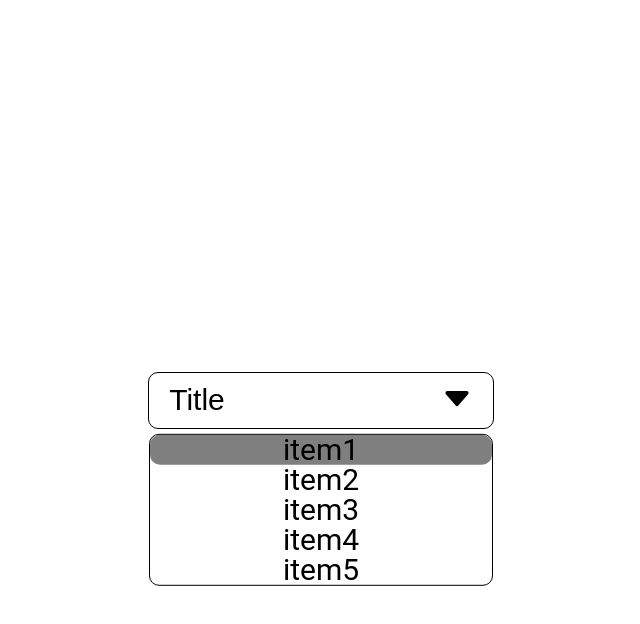
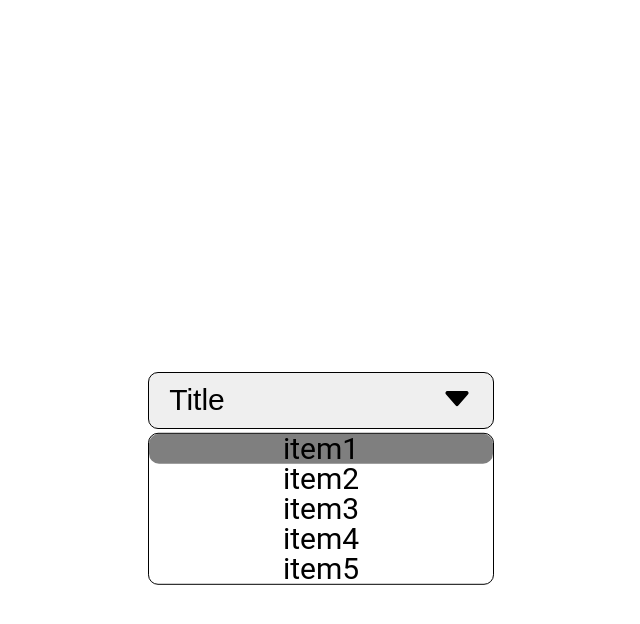
Before and after one commit to DmitriiBr/currency-converter, a website built with webpack: page src/index.html in a window 1280 px wide. Both pictures are taken after a click on the button "Title". Shown: the whole page, without its empty margins (319-959 px from the left). Built offline with nearby package versions, Linux system fonts and the light colour scheme.

Commit message:
refactored dropdown to class logic

```diff
--- a/src/index.html
+++ b/src/index.html
@@ -15,8 +15,7 @@
 <body>
   <main class="main">
     <div class="theme-switcher"></div>
-    <div class="dropdown">
-      <div class="dropdown__container container">
+    <!-- <div class="dropdown">
       <button class="dropdown__btn btn">
         <span class="dropdown__title">Title</span>
         <span class="dropdown__arrow">
@@ -28,8 +27,7 @@
       </button>
       <ul class="dropdown__list">
       </ul>
-      </div>
-    </div>
+    </div> -->
   </main>
 </body>
 
--- /dev/null
+++ b/src/scripts/components/Dropdown/DropdownBtn.ts
@@ -0,0 +1,32 @@
+import { Dropdown } from '.';
+
+export class DropdownBtn extends Dropdown {
+  private btnClass: string;
+
+  constructor(btnClass: string) {
+    super();
+    this.btnClass = btnClass;
+  }
+
+  render(mainClass: string): string {
+    return `
+      <button class="${this.btnClass}">
+        <span class="${mainClass}__title">Title</span>
+          <span class="${mainClass}__arrow">
+            <svg xmlns="http://www.w3.org/2000/svg" viewBox="0 0 16 16">
+              <path
+                d="M7.247 11.14 2.451 5.658C1.885 5.013 2.345 4 3.204 4h9.592a1 1 0 0 1 .753 1.659l-4.796 5.48a1 1 0 0 1-1.506 0z" />
+            </svg>
+      </button>
+    `;
+  }
+
+  element(): Element | null {
+    const btnElement = document.querySelector(`.${this.btnClass}`);
+    return btnElement;
+  }
+
+  addListenerToggle(toggledElement: Element | null, toggledClass: string): void {
+    this.element()?.addEventListener('click', () => toggledElement?.classList.toggle(toggledClass));
+  }
+}
--- /dev/null
+++ b/src/scripts/components/Dropdown/DropdownController.ts
@@ -0,0 +1,29 @@
+import { Dropdown } from '.';
+import { DropdownBtn } from './DropdownBtn';
+import { DropdownList } from './DropdownList';
+
+export class DropdownController extends Dropdown {
+  private list = new DropdownList(`${this.mainClass}__list`);
+  private btn = new DropdownBtn(`${this.mainClass}__btn`);
+
+  constructor(mainClass: string) {
+    super(mainClass);
+  }
+
+  public renderDropdown() {
+    const dropdownWrapper = document.createElement('div');
+    dropdownWrapper.classList.add(this.mainClass || 'dropdown');
+
+    dropdownWrapper.insertAdjacentHTML('afterbegin', `
+        ${this.btn.render(this.mainClass || 'dropdown')}
+        ${this.list.render()}
+    `);
+
+    return dropdownWrapper;
+  }
+
+  addListeners() {
+    this.btn.addListenerToggle(this.list.element(), 'dropdown__list--show');
+    this.list.addListenerMouseOver();
+  }
+}
--- /dev/null
+++ b/src/scripts/components/Dropdown/DropdownList.ts
@@ -0,0 +1,44 @@
+import { IDropdownListItem } from '../../data/types';
+import { Dropdown } from '.';
+import { listItemsData } from '../../data';
+import { DropdownListItem } from './DropdownListItem';
+
+export class DropdownList extends Dropdown {
+  private listClass: string;
+
+  constructor(listClass: string) {
+    super();
+    this.listClass = listClass;
+  }
+
+  render(): string {
+    const listItem = new DropdownListItem();
+    const listData: IDropdownListItem[] = listItemsData;
+
+    return `
+      <ul class="${this.listClass}">
+        ${listData.map(({ text, index }) => {
+      return listItem.render({ text, index: index * 100 }, this.listClass);
+    }).join('')}
+      </ul>
+    `;
+  }
+
+  element(): HTMLUListElement | null {
+    const listElement = document.querySelector(`.${this.listClass}`);
+
+    return (listElement as HTMLUListElement);
+  }
+
+  addListenerMouseOver() {
+    const root = document.documentElement;
+
+    this.element()?.addEventListener('mouseover', (e: Event) => {
+      const { target } = e;
+      if (target) {
+        const translateValue = (target as HTMLElement)?.dataset.translateValue;
+        translateValue ? root.style.setProperty('--translate-value', translateValue) : null;
+      }
+    });
+  }
+}
--- /dev/null
+++ b/src/scripts/components/Dropdown/DropdownListItem.ts
@@ -0,0 +1,13 @@
+import { IDropdownListItem } from '../../data/types';
+import { Dropdown } from '.';
+
+export class DropdownListItem extends Dropdown {
+
+  render({ text, index }: IDropdownListItem, listClass: string): string {
+    return `
+      <li class="${listClass}--item" data-translate-value="${index}%">
+        ${text}
+      </li>
+    `;
+  }
+}
--- /dev/null
+++ b/src/scripts/components/Dropdown/index.ts
@@ -0,0 +1,7 @@
+export class Dropdown {
+  protected mainClass: string | undefined;
+
+  constructor(mainClass?: string) {
+    this.mainClass = mainClass;
+  }
+}
--- a/src/scripts/index.ts
+++ b/src/scripts/index.ts
@@ -1,40 +1,12 @@
 import '../styles/index.scss';
-import { listItemsData } from './data';
-import { IDropdownListItem } from './data/types';
+import { DropdownController } from './components/Dropdown/DropdownController';
+//import { listItemsData } from './data';
+//import { IDropdownListItem } from './data/types';
 
 // Elements
-const root = document.documentElement;
-//const dropdown: HTMLDivElement | null = document.querySelector('.dropdown');
-const dropdownBtn: HTMLButtonElement | null = document.querySelector('.dropdown__btn');
-const dropdownList: HTMLUListElement | null = document.querySelector('.dropdown__list');
+const main = document.querySelector('main');
 
-const dropdownListItemTemplate = <T extends IDropdownListItem>({ text, index }: T): string => {
-  return `
-    <li class="dropdown__list--item" data-translate-value="${index}%">${text}</li>
-  `;
-};
+const MyDropdownController = new DropdownController('dropdown');
+main?.insertAdjacentElement('beforeend', MyDropdownController.renderDropdown());
 
-dropdownBtn?.addEventListener('click', () => {
-  console.log('clicked');
-  dropdownList?.classList.toggle('dropdown__list--show');
-});
-
-const renderListItems = (): void => {
-  listItemsData.forEach((item: IDropdownListItem) => {
-    if (dropdownList !== null) {
-      dropdownList.innerHTML += dropdownListItemTemplate({ text: item.text, index: item.index * 100 });
-    }
-  });
-};
-
-dropdownList?.addEventListener('mouseover', (e: MouseEvent) => {
-  const { target } = e;
-  console.log(target)
-  if (target) {
-    const translateValue = (target as HTMLElement)?.dataset.translateValue;
-    translateValue ? root.style.setProperty('--translate-value', translateValue) : null;
-    console.log(root.style.getPropertyValue('--translate-value'));
-  }
-});
-
-renderListItems();
+MyDropdownController.addListeners();
--- /dev/null
+++ b/src/styles/components/dropdown.scss
@@ -0,0 +1,76 @@
+.dropdown {
+  min-width: 90%;
+  position: relative;
+
+  svg {
+    height: 2rem;
+    width: 2rem;
+  }
+
+  &__title {
+    font-size: var(--font-size);
+  }
+
+  &__btn {
+    display: flex;
+    justify-content: space-between;
+    width: 100%;
+    padding: 10px 20px 10px 20px;
+    border-radius: var(--border-radius);
+    border: 1px solid black;
+
+    &:hover {
+      background-color: green;
+    }
+  }
+
+  &__list {
+    position: absolute;
+    top: 0;
+    transform: translateY(40%);
+    display: none;
+    list-style: none;
+    width: 100%;
+    border-radius: var(--border-radius);
+    border: 1px solid black;
+    font-size: var(--font-size);
+
+    &::before {
+      content: "";
+      position: absolute;
+      top: 0;
+      bottom: 0;
+      right: 0;
+      left: 0;
+      z-index: -1;
+      opacity: 0.5;
+      transition: all var(--transition-time) linear;
+      transform: translateY(var(--translate-value));
+      border-radius: var(--border-radius);
+      height: var(--list-item-height);
+      pointer-events: none;
+      background: #000;
+    }
+
+    &--item {
+      height: var(--list-item-height);
+      display: flex;
+      justify-content: center;
+      align-items: center;
+      color: var(--text-color);
+
+      &:hover {
+        background-color: var(--background-hover-color);
+      }
+
+      &:last-child {
+        border-bottom-left-radius: var(--border-radius);
+        border-bottom-right-radius: var(--border-radius);
+      }
+    }
+
+    &--show {
+      display: block;
+    }
+  }
+}
--- a/src/styles/components/main.scss
+++ b/src/styles/components/main.scss
@@ -7,88 +7,3 @@
   height: 100vh;
   background-color: var(--main-backgroung-color);
 }
-
-.dropdown {
-  min-width: 90%;
-
-  &__container {
-    position: relative;
-    border: 1px solid black;
-    border-radius: var(--border-radius);
-    display: flex;
-    flex-direction: column;
-    justify-content: center;
-    align-items: center;
-  }
-
-  svg {
-    height: 2rem;
-    width: 2rem;
-  }
-
-  &__title {
-    font-size: var(--font-size);
-  }
-
-  &__btn {
-    display: flex;
-    justify-content: space-between;
-    width: 100%;
-    padding: 10px 20px 10px 20px;
-    border-radius: var(--border-radius);
-
-    &:hover {
-      background-color: green;
-    }
-  }
-
-  &__list {
-    position: absolute;
-    top: 0;
-    transform: translateY(40%);
-    display: none;
-    list-style: none;
-    width: 100%;
-    border-radius: var(--border-radius);
-    border: 1px solid black;
-    font-size: var(--font-size);
-
-    &::before {
-      content: "";
-      position: absolute;
-      top: 0;
-      bottom: 0;
-      right: 0;
-      left: 0;
-      z-index: -1;
-      opacity: 0.5;
-      transition: all var(--transition-time) linear;
-      transform: translateY(var(--translate-value));
-      border-radius: var(--border-radius);
-      height: var(--list-item-height);
-      pointer-events: none;
-      background: #000;
-    }
-
-    &--item {
-      height: var(--list-item-height);
-      display: flex;
-      justify-content: center;
-      align-items: center;
-      color: var(--text-color);
-
-      &:hover {
-        background-color: var(--background-hover-color);
-      }
-
-      &:last-child {
-        border-bottom-left-radius: var(--border-radius);
-        border-bottom-right-radius: var(--border-radius);
-      }
-    }
-
-    &--show {
-      display: block;
-    }
-  }
-}
--- /dev/null
+++ b/src/styles/components/nullify.scss
@@ -0,0 +1,25 @@
+*,
+*::after,
+*::before {
+  margin: 0;
+  padding: 0;
+  box-sizing: border-box;
+}
+
+html,
+body,
+div,
+ul,
+ol,
+li,
+a,
+img,
+span,
+p,
+b,
+input,
+label {
+  margin: 0;
+  padding: 0;
+  border: 0;
+}
--- a/src/styles/index.scss
+++ b/src/styles/index.scss
@@ -3,32 +3,6 @@
   font-family: apple-system, Roboto, Oxygen, Ubuntu, Cantarell, 'Open Sans', 'Helvetica Neue', sans-serif;
 
   --translate-value: 0;
-}
-
-*,
-*::after,
-*::before {
-  margin: 0;
-  padding: 0;
-  box-sizing: border-box;
-}
-
-html,
-body,
-div,
-ul,
-ol,
-li,
-a,
-img,
-span,
-p,
-b,
-input,
-label {
-  margin: 0;
-  padding: 0;
-  border: 0;
 }
 
 body {
@@ -46,4 +20,6 @@
   background-color: inherit;
 }
 
+@import './components/nullify.scss';
 @import './components/main.scss';
+@import './components/dropdown.scss';
```
Lines whose indentation alone changed are shown as unchanged.
